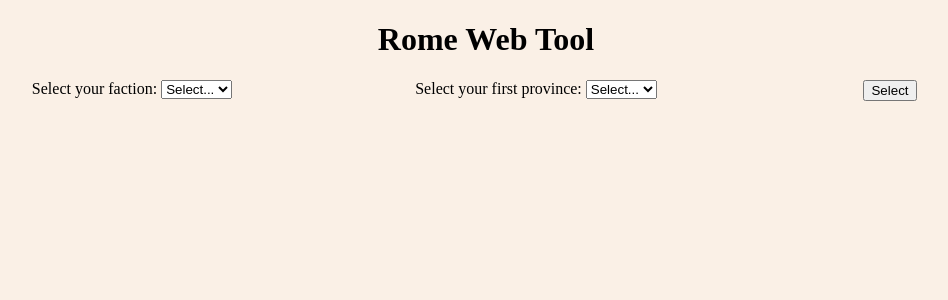
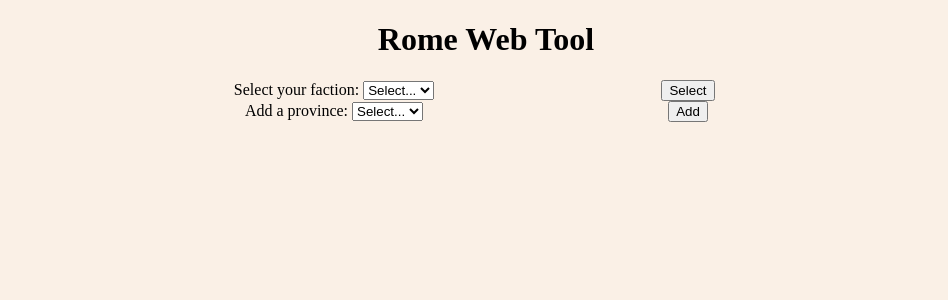
Before and after one commit to davidshrive/rome-web-tool, a PHP site: page / in a window 1280 px wide. Shown: the top 300 px of the page, without its empty margins (154-1102 px from the left). Run offline with PHP 8.4, Linux system fonts and the light colour scheme; the visitor is signed in with stand-in values (Sample User, id 1); tables that the repository leaves empty or names only in its code hold one stand-in row (values such as "Sample post"); data that the repository does not hold is empty; some libraries are stand-ins or nearby versions.

Commit message:
Can now have multiple provinces at once

```diff
--- a/index.php
+++ b/index.php
@@ -1,7 +1,3 @@
-<?php
-	session_start();
-?>
-
 <!DOCTYPE html>
 <html>
 <head>
@@ -35,9 +31,11 @@
 
 	//<-- SESSION VARIABLES -->
 
+	session_start();
+
 	$provinces = array();
-
-	$_SESSION["provinces"] = $provinces;
+	$provinces = $_SESSION["provinces"];
+	$faction = $_SESSION["faction"];
 
 ?>
 
@@ -52,14 +50,14 @@
 
 <!-- GET FACTION INFO -->
 
+<div class = 'faction'>
+
 	<div class = 'selectfaction'>
-
 		<form action="<?php echo htmlentities($_SERVER['PHP_SELF']); ?>" method="post">
 		<label for='formFaction'>Select your faction:</label>
 		<select name="formFaction">
 		  <option value="">Select...</option>
 		  <?php
-
 			// Craft query
 			$query = 'SELECT * from faction ORDER by faction;';
 
@@ -71,18 +69,25 @@
 
 		        echo "<option value=".$row['factionid'].">".$row['faction']."</option>";
 		    }
-
 		  ?>
 		</select>
+	</div>
+
+	<div class = 'selectionbutton'>
+		<input type="submit" name="factionSubmit" value="Select">
+		</form>
+	</div>
 
 </div>
-<div class = 'selectfaction'>
 
-<label for='formProvince'>Select your first province:</label>
+<div class = 'addprovince'>
+
+	<div class = 'selectprovince'>
+		<form action="<?php echo htmlentities($_SERVER['PHP_SELF']); ?>" method="post">
+		<label for='formProvince'>Add a province:</label>
 		<select name="formProvince">
 		  <option value="">Select...</option>
 		  <?php
-
 		  	// Craft query
 			$query = 'SELECT DISTINCT provinceid, province from province ORDER by province;';
 
@@ -94,32 +99,44 @@
 
 		        echo "<option value=".$row['provinceid'].">".$row['province']."</option>";
 		    }
-
 		  ?>
 		</select>
 	</div>
 
 	<div class = 'selectionbutton'>
-<input type="submit" name="formSubmit" value="Select">
+		<input type="submit" name="provinceSubmit" value="Add">
 		</form>
 	</div>
+</div>
+
 </div>
 
 <!-- Generate region info and bundle it all up into an province object, then add to global variable -->
 
 <?php
-	// grab global variables
+	// grab post variables
 	$provinceid = $_POST['formProvince'];
 	$factionid = $_POST['formFaction'];
 
-	if(strlen($factionid) > 0 && strlen($provinceid) > 0 )
+	// if faction set
+	if(strlen($factionid) > 0)
 	{
+		$_SESSION["faction"] = $factionid;
+	}
+
+	// if province set
+	if(strlen($provinceid) > 0)
+	{
+		$factionid = $_SESSION["faction"];
 		$province = createProvince($conn, $provinceid, $factionid);
 
 		$provinces[] = $province;
 		$_SESSION["provinces"] = $provinces;
 	}
 ?>
+
+
+<!--SHOW PROVINCE INFO-->
 
 <?php
 
--- a/stylesheet.css
+++ b/stylesheet.css
@@ -12,23 +12,30 @@ div.title {
 	text-align: center;
 }
 
+div.faction {
+	width: 100%;
+	text-align: center;
+}
+
 div.selectfaction {
 	width: 400px;
 	display: inline-block;
-	vertical-align: top;
+	text-align: center;
+}
+
+div.addprovince {
+	width: 100%;
 	text-align: center;
 }
 
 div.selectprovince {
 	width: 400px;
 	display: inline-block;
-	vertical-align: top;
 	text-align: center;
 }
 div.selectionbutton {
 	width: 300px;
 	display: inline-block;
-	vertical-align: top;
 	text-align: center;
 }
 
```
Lines whose indentation alone changed are shown as unchanged.
